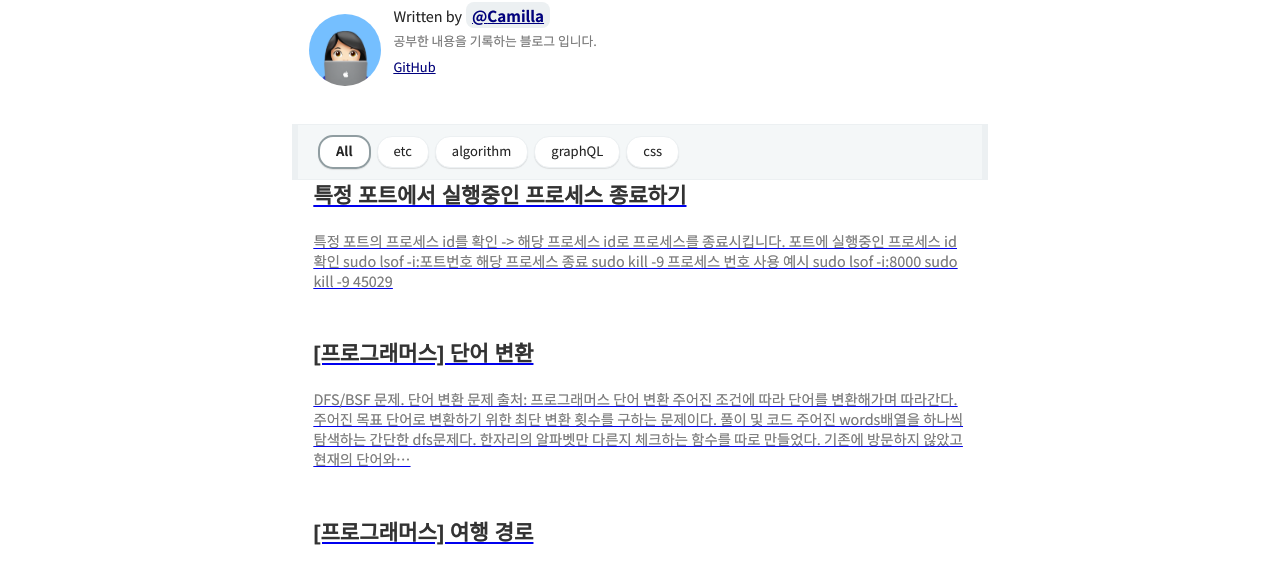
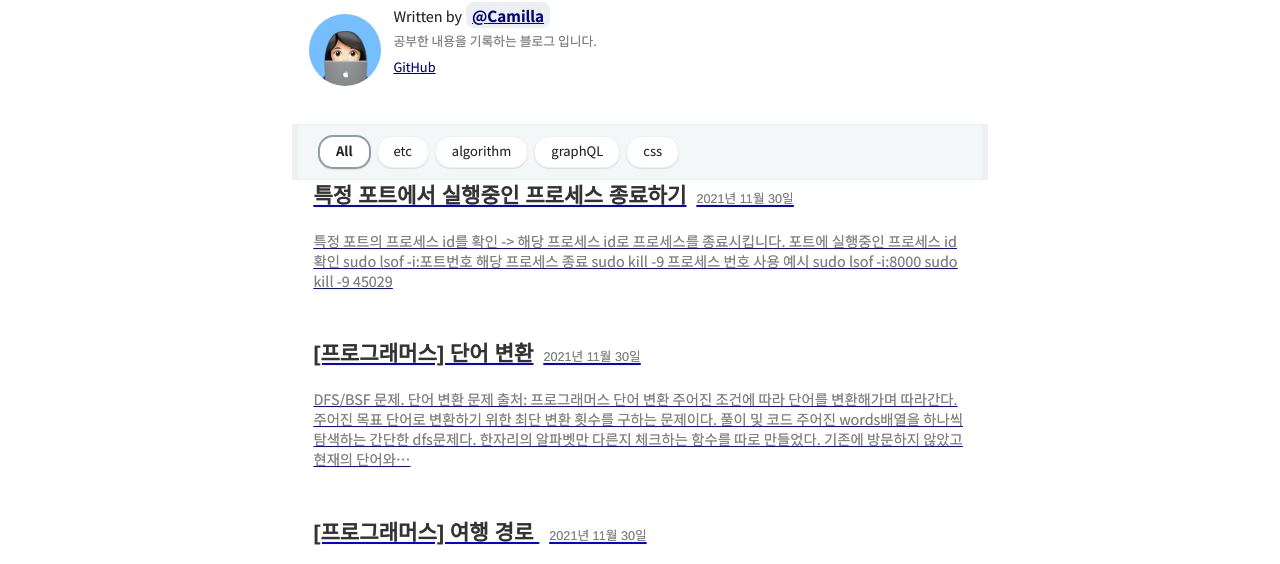
Before and after one commit to camiyoung/camiyoung.github.com, a Gatsby site: page / in a window 1280 px wide. Shown: the part 198-762 px from the top of the page. Built offline with nearby package versions, Linux system fonts and the light colour scheme; Gatsby itself is replaced by a stand-in of ours; some packages are replaced by stand-ins of ours; what typography-theme-github would draw is missing.

Commit message:
썸네일에 작성 날자 추가

```diff
--- a/src/components/thumbnail-item/index.jsx
+++ b/src/components/thumbnail-item/index.jsx
@@ -7,7 +7,11 @@ import './index.scss'
 export const ThumbnailItem = ({ node }) => (
   <Link className={`thumbnail ${TARGET_CLASS}`} to={node.fields.slug}>
     <div key={node.fields.slug}>
-      <h3>{node.frontmatter.title || node.fields.slug}</h3>
+      <h3>
+        {node.frontmatter.title || node.fields.slug}
+        <span className="date">{node.frontmatter.date}</span>
+      </h3>
+
       <p dangerouslySetInnerHTML={{ __html: node.excerpt }} />
     </div>
   </Link>
--- a/src/components/thumbnail-item/index.scss
+++ b/src/components/thumbnail-item/index.scss
@@ -13,6 +13,12 @@
     font-size: 90%;
     line-height: 1.4;
   }
+
+  h3 > span {
+    font-size: 60%;
+    margin: 10px;
+    font-weight: 350;
+  }
 }
 
 .thumbnail.visible {
--- a/src/styles/light-theme.scss
+++ b/src/styles/light-theme.scss
@@ -50,6 +50,9 @@ body.light {
     p {
       color: $middle-gray;
     }
+    span {
+      color: $middle-gray;
+    }
     &:hover {
       text-shadow: $light-hover-text-shadow;
     }
```
